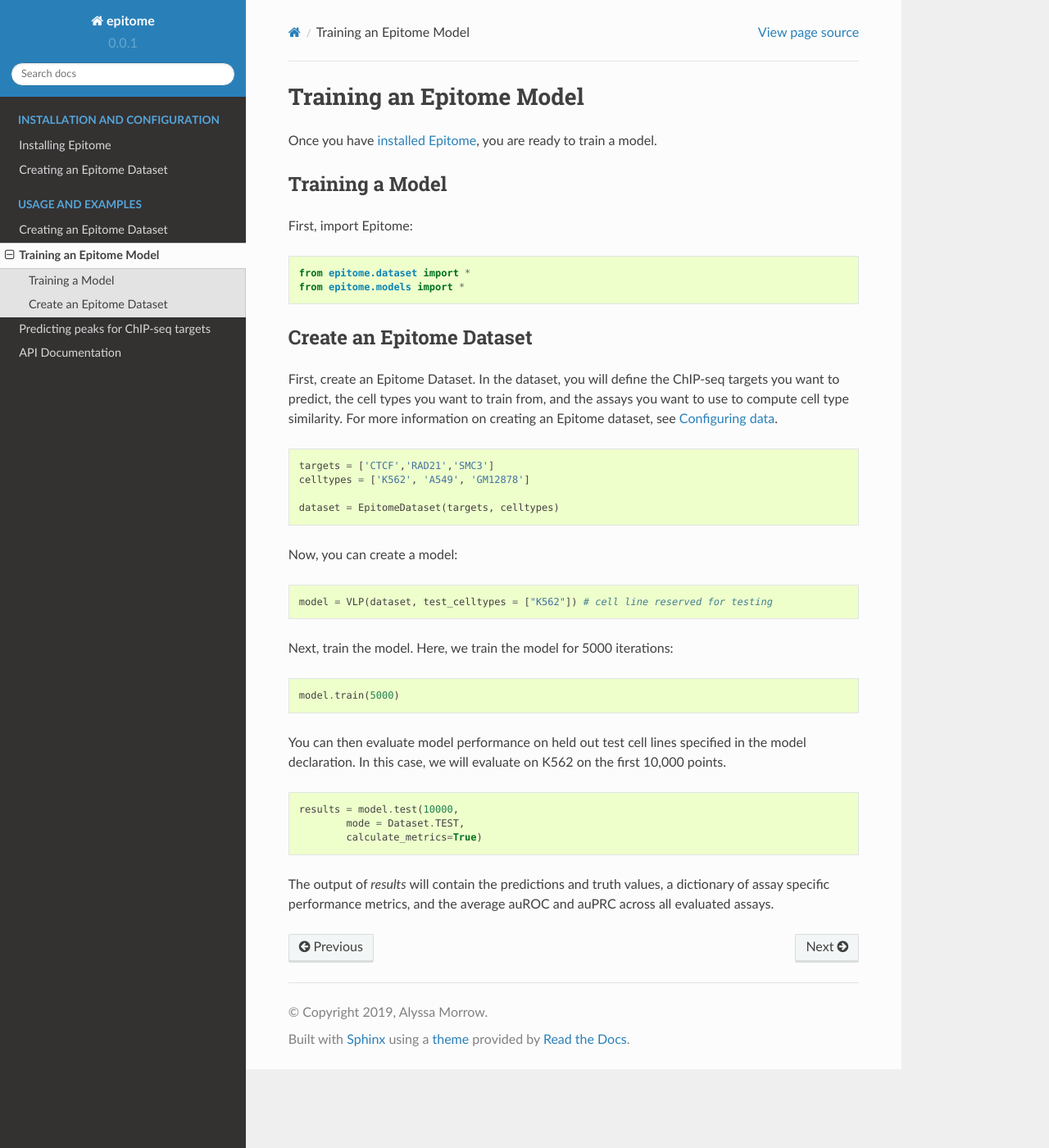
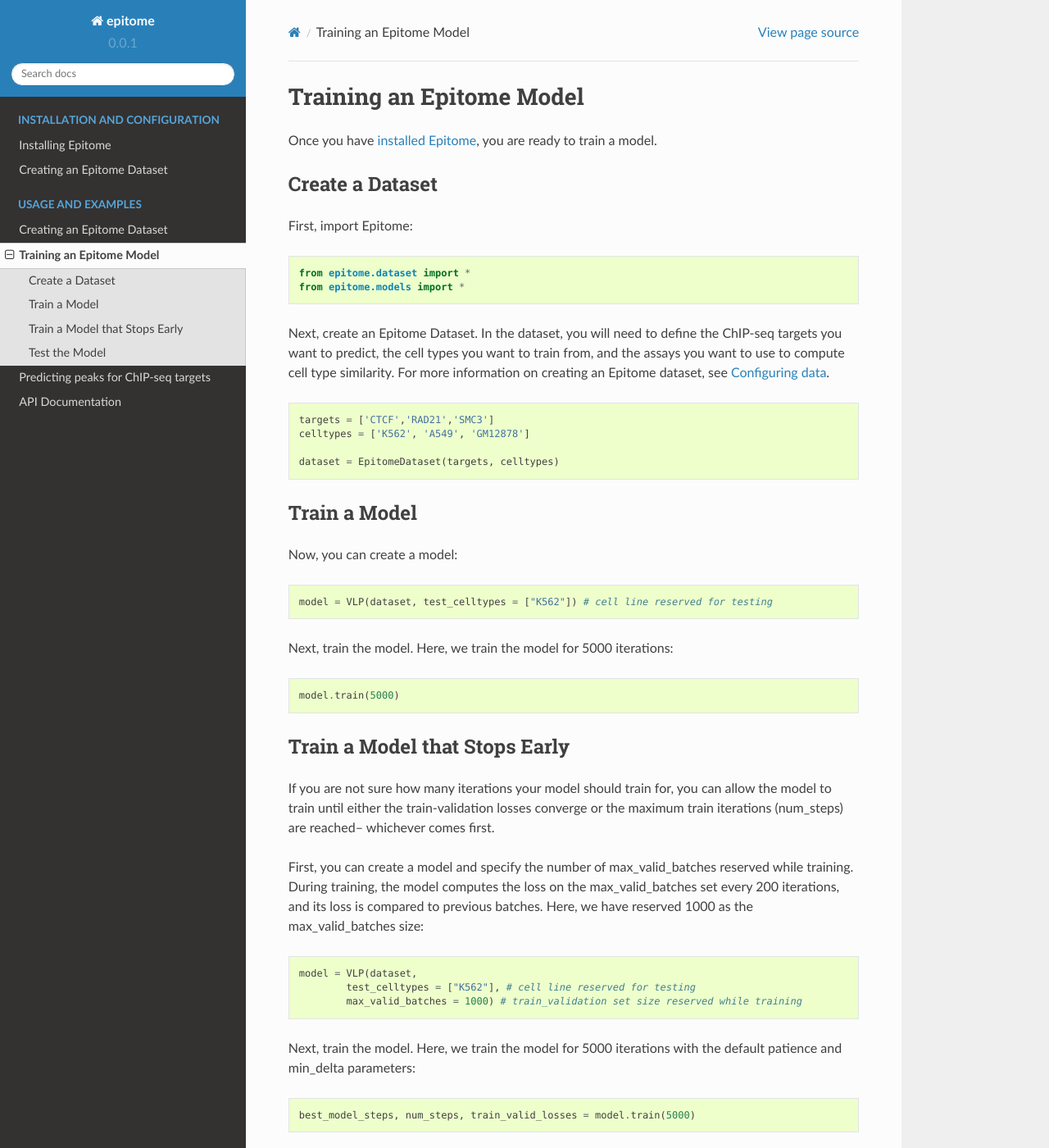
Before and after one commit to YosefLab/epitome, a Sphinx documentation site: the page built from docs/usage/train.rst, in a window 1280 px wide and 1400 px high. Shown: the whole window at 82% size. Built offline with Sphinx 7.4.7 and the Read the Docs theme 2.0.0, drawn with Linux system fonts in a browser that asks for light colours; pages that are not in the unit, such as notebooks, are missing from menus; some of the changed text lies outside the part shown.

Commit message:
first early stopping docs

```diff
--- a/docs/usage/train.rst
+++ b/docs/usage/train.rst
@@ -3,7 +3,7 @@ Training an Epitome Model
 
 Once you have `installed Epitome <../installation/source.html>`__, you are ready to train a model.
 
-Training a Model
+Create a Dataset
 ----------------
 
 First, import Epitome:
@@ -13,10 +13,7 @@ First, import Epitome:
 	from epitome.dataset import *
 	from epitome.models import *
 
-Create an Epitome Dataset
--------------------------
-
-First, create an Epitome Dataset. In the dataset, you will define the
+Next, create an Epitome Dataset. In the dataset, you will need to define the
 ChIP-seq targets you want to predict, the cell types you want to train from,
 and the assays you want to use to compute cell type similarity. For more information
 on creating an Epitome dataset, see `Configuring data <./dataset.html>`__.
@@ -28,6 +25,8 @@ on creating an Epitome dataset, see `Configuring data <./dataset.html>`__.
 
 	dataset = EpitomeDataset(targets, celltypes)
 
+Train a Model
+----------------
 Now, you can create a model:
 
 .. code:: python
@@ -40,7 +39,35 @@ Next, train the model. Here, we train the model for 5000 iterations:
 
 	model.train(5000)
 
-You can then evaluate model performance on held out test cell lines specified in the model declaration. In this case, we will evaluate on K562 on the first 10,000 points.
+Train a Model that Stops Early
+----------------
+If you are not sure how many iterations your model should train for, you can allow the model to train until either the train-validation losses converge or the maximum train iterations (num_steps) are reached-- whichever comes first.
+
+First, you can create a model and specify the number of max_valid_batches reserved while training. During training, the model computes the loss on the max_valid_batches set every 200 iterations, and its loss is compared to previous batches. Here, we have reserved 1000 as the max_valid_batches size:
+
+.. code:: python
+
+	model = VLP(dataset,
+		test_celltypes = ["K562"], # cell line reserved for testing
+		max_valid_batches = 1000) # train_validation set size reserved while training
+
+Next, train the model. Here, we train the model for 5000 iterations with the default patience and min_delta parameters:
+
+.. code:: python
+
+	best_model_steps, num_steps, train_valid_losses = model.train(5000)
+
+If you are concerned about the train-validation loss converging prematurely, you can specify the patience and min_delta parameters:
+
+.. code:: python
+
+	best_model_steps, num_steps, train_valid_losses = model.train(5000,
+		patience = 3,
+		min_delta = 0.1)
+
+Test the Model
+----------------
+Finally, you can evaluate model performance on held out test cell lines specified in the model declaration. In this case, we will evaluate on K562 on the first 10,000 points.
 
 .. code:: python
 
```
